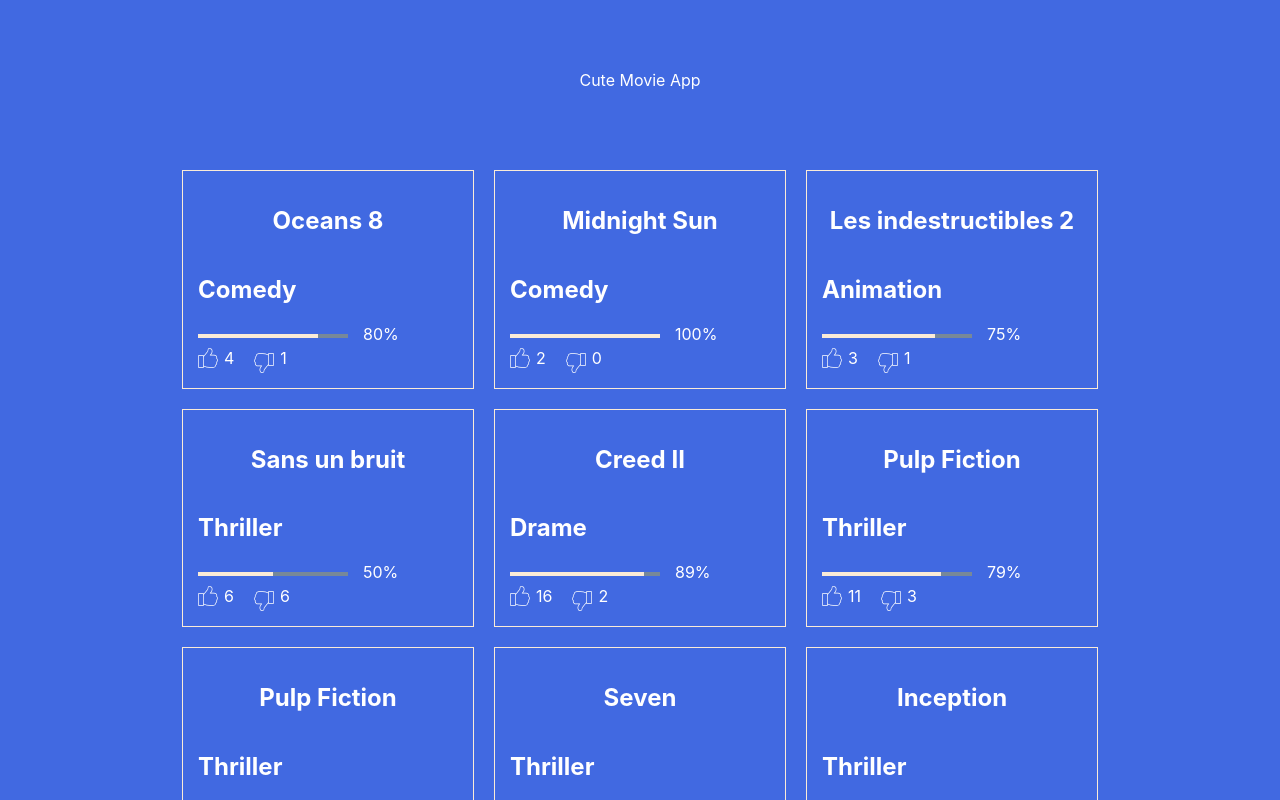
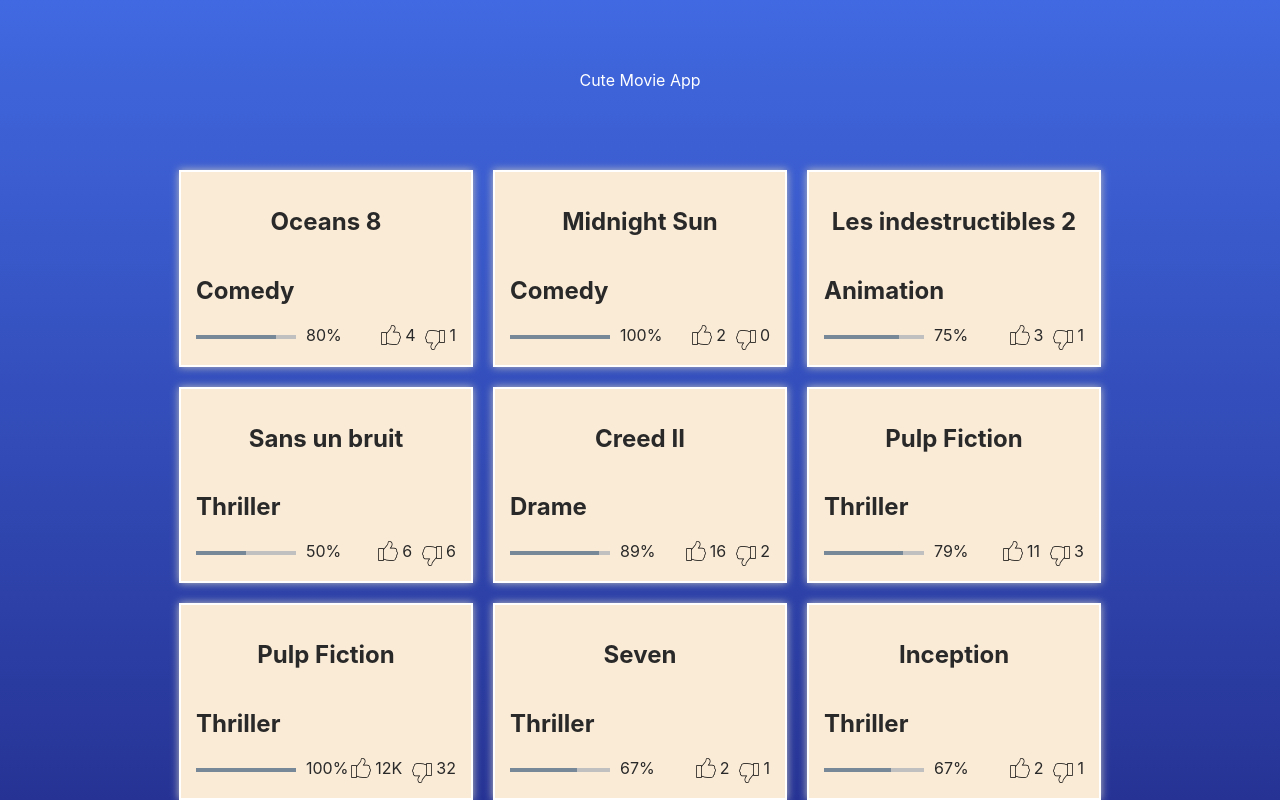
Before and after one commit to JeqnBat/cuteMovieApp, a React (Create React App) app: page / in a window 1280 px wide. Shown: the top 800 px of the page. Built offline with nearby package versions, Linux system fonts and the light colour scheme.

Commit message:
CSS + UI + cleaner code

```diff
--- a/src/components/MovieCard.js
+++ b/src/components/MovieCard.js
@@ -3,6 +3,13 @@
 import Thumb from '../img/thumb-up.svg'
 
 const MovieCard = ({ id, title, cat, likes, dislikes }) => {
+
+  // Trims large number (> 4 digits) to make them fit the DIV
+  function short(nb) {
+    const newNb = nb.toString()
+    return Number(newNb.slice(0, 2))+ 'K'
+  }
+
   return (
     <section key={id} className='item'>
       <h1>{title}</h1>
@@ -10,9 +17,13 @@
       <Ratio likes={likes} dislikes={dislikes}/>
       <div className="like-count">
         <img alt="Thumb-up" src={Thumb} height="20px" width="20px"></img>
-        <span>{likes}</span>
+        <span>
+          {likes > 999 ? short(likes) : likes}
+        </span>
         <img alt="Thumb-up" src={Thumb} height="20px" width="20px"></img>
-        <span>{dislikes}</span>
+        <span>
+          {dislikes > 999 ? short(dislikes) : dislikes}
+        </span>
       </div>
     </section>
   )
--- a/src/components/css/movie-card.css
+++ b/src/components/css/movie-card.css
@@ -5,11 +5,14 @@
 .item {
   display: flex;
   flex-wrap: wrap;
+  justify-content: flex-start;
   width: 260px;
-  border: 1px solid antiquewhite;
+  border: 2px solid white;
   padding: 15px;
   margin: 10px;
-  background: royalblue;
+  background: antiquewhite;
+  color: rgb(41, 41, 41);
+  filter: drop-shadow(0 0 4px silver);
 }
 .item *:not(.ratio-bar, .ratio-number, img) {
   width: 100%;
@@ -20,15 +23,15 @@
 }
 .like-count {
   display: flex;
-  width: auto!important
+  width: auto!important;
+  margin-left: auto;
 }
 .item img {
   cursor: pointer;
-  margin-right: 6px;
-  filter: invert();
+  margin-right: 4px;
 }
 .item img:nth-child(3) {
-  margin-left: 20px;
+  margin-left: 10px;
   margin-top: 5px;
   transform: rotate(180deg);
 }
--- a/src/components/css/ratio.css
+++ b/src/components/css/ratio.css
@@ -4,9 +4,9 @@
 .ratio-bar {
   position: relative;
   height: 4px;
-  width: 150px;
+  width: 100px;
   margin: 10px 0;
-  background: lightslategray;
+  background: silver;
 }
 .ratio-bar::before {
   position: absolute;
@@ -14,9 +14,9 @@
   content: '';
   height: 4px;
   width: var(--width);
-  background: antiquewhite;
+  background: lightslategrey;
 }
 .ratio-number {
-  margin-left: 15px;
+  margin-left: 10px;
   width: auto;
 }
--- a/src/index.css
+++ b/src/index.css
@@ -10,7 +10,7 @@
   display: flex;
   align-items: center;
   justify-content: space-around;
-  background: royalblue;
+  background: linear-gradient(royalblue, midnightblue);
   color: white;
   margin: 0;
   padding: 0;
```
Also changed, not shown: src/components/Ratio.js (line endings or trailing spaces), src/img/thumb-up.png (deleted).
